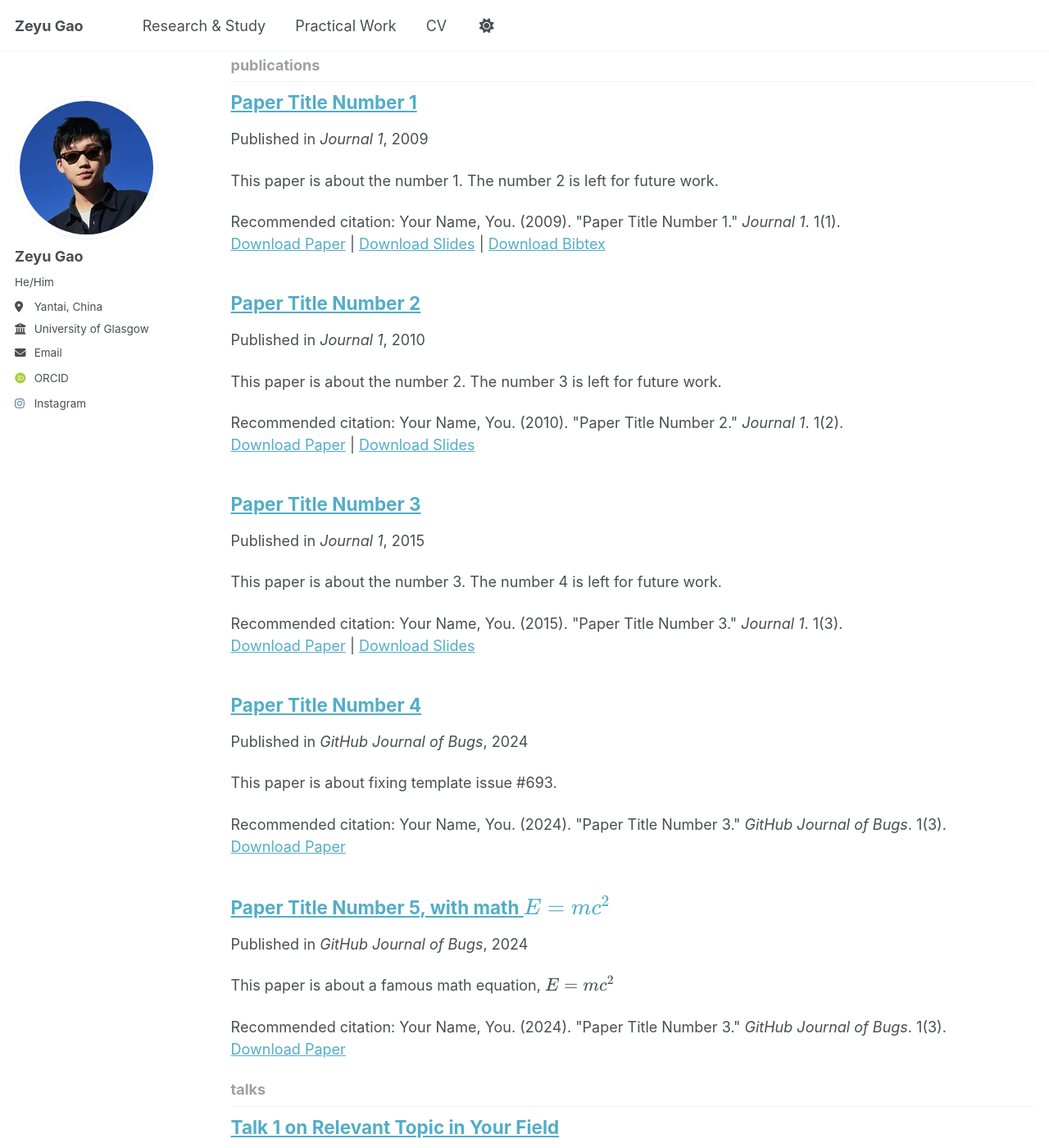
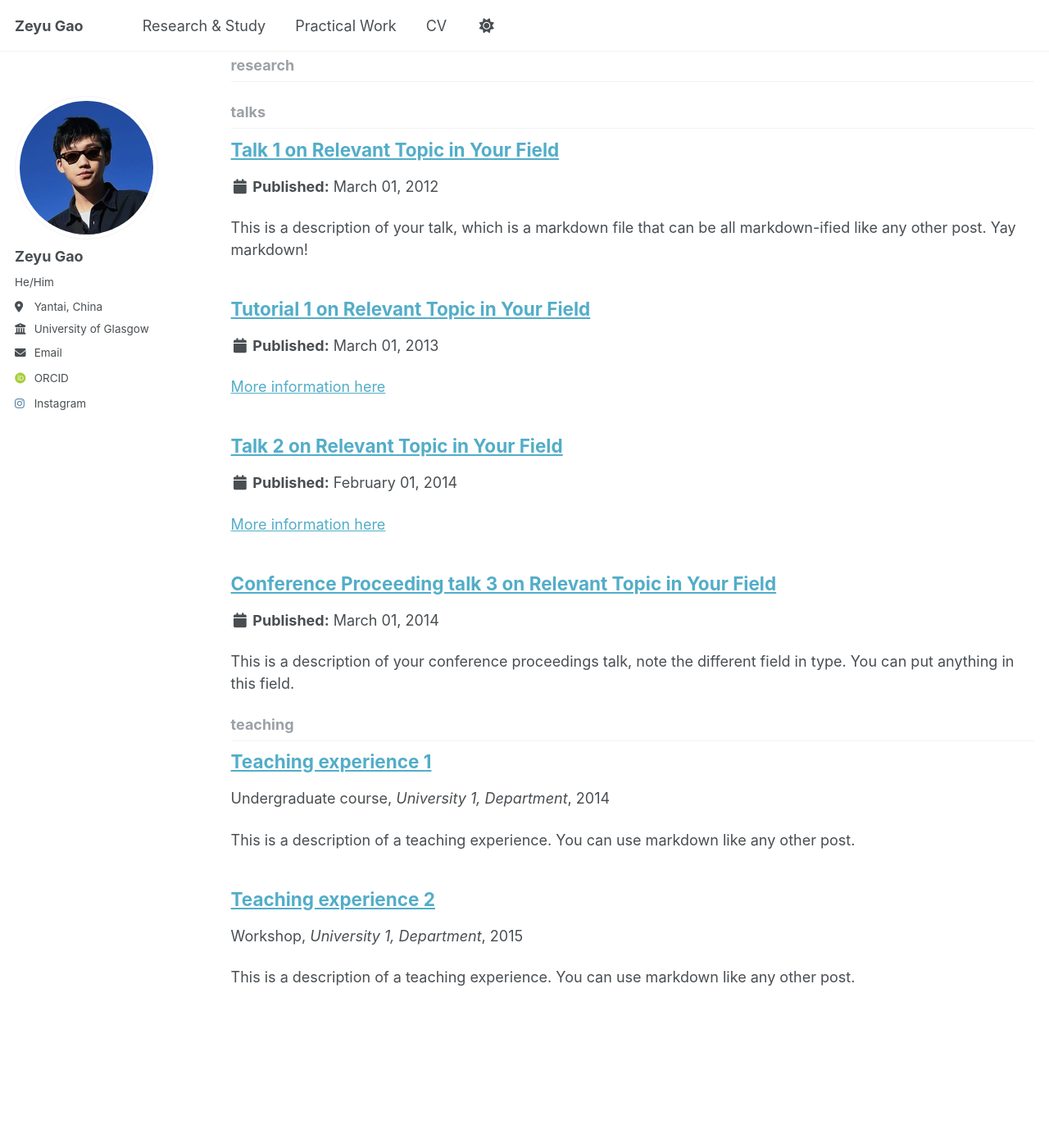
Before and after one commit to ClaudeGao01/ClaudeGao01.github.io, a Jekyll site: the page built from _pages/collection-archive.html, in a window 1280 px wide and 1400 px high, scrolled down 1042 px. Shown: the whole window at 82% size. Built offline with Jekyll 4.4.1, drawn with Linux system fonts in a browser that asks for light colours; some web fonts are replaced; a script that is not in the unit is left out; part of the change alters nothing that is shown.

Commit message:
Update _config.yml

```diff
--- a/_config.yml
+++ b/_config.yml
@@ -37,7 +37,7 @@ author:
   instagram        : "claude_gao" # user_id
 
 # Publication Category - The following the list of publication categories and their headings
-publication_category:
+research_category:
 
 
 # Site Settings
@@ -173,7 +173,7 @@ collections:
   teaching:
     output: true
     permalink: /:collection/:path/
-  publications:
+  research:
     output: true
     permalink: /:collection/:path/
   portfolio:
@@ -216,7 +216,7 @@ defaults:
   # _publications
   - scope:
       path: ""
-      type: publications
+      type: research
     values:
       layout: single
       author_profile: true
```
